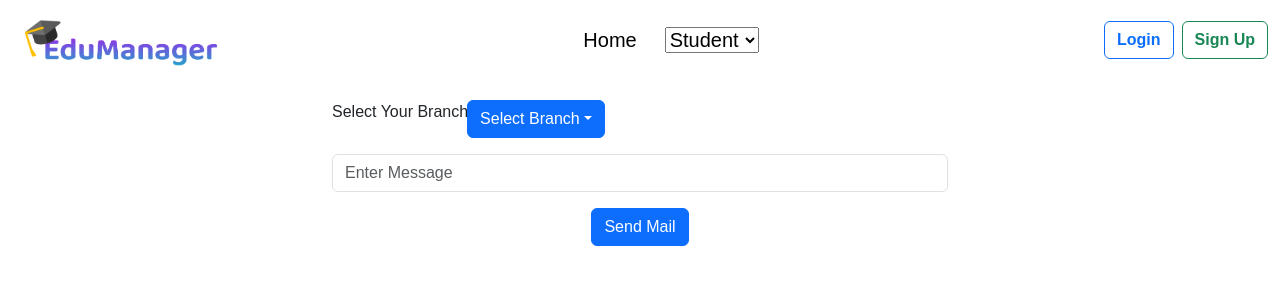
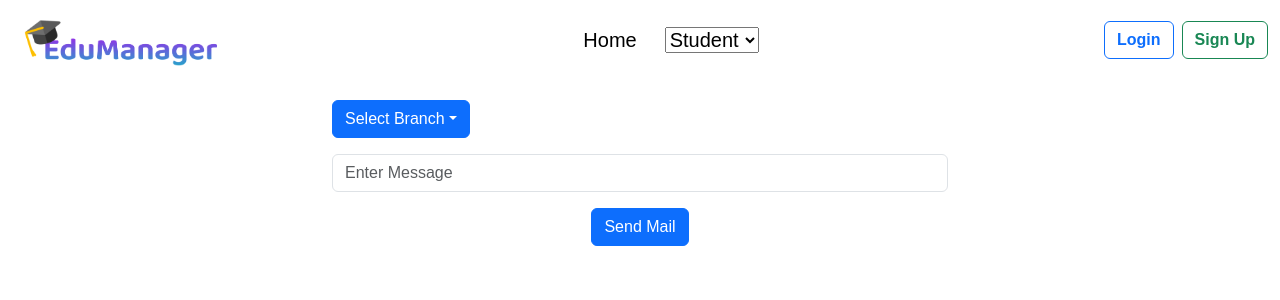
Before and after one commit to divy-arun-mav/ClassWizz, a React (Create React App) app in the folder frontend/: page /assignments in a window 1280 px wide. Shown: the top 300 px of the page. Built offline with nearby package versions, Linux system fonts and the light colour scheme.

Commit message:
final commit

```diff
--- a/frontend/src/Components/Assignment.jsx
+++ b/frontend/src/Components/Assignment.jsx
@@ -36,7 +36,6 @@ export default function Assignment() {
             <Navbar />
             <div className="container col-6 mt-5">
                 <div className="input-group mb-3">
-                    <label htmlFor='btn-group'>Select Your Branch</label>
                     <div className="btn-group" id="btn-group">
                         <button type="button" className="btn btn-primary dropdown-toggle" data-toggle="dropdown" aria-haspopup="true" aria-expanded="false">
                             {selectedBranch ? selectedBranch : 'Select Branch'}
```
